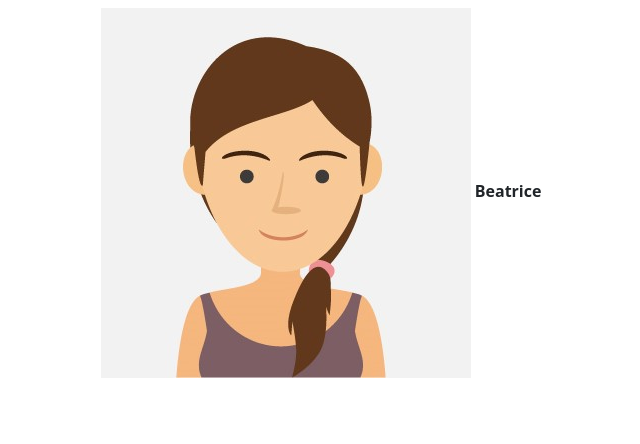
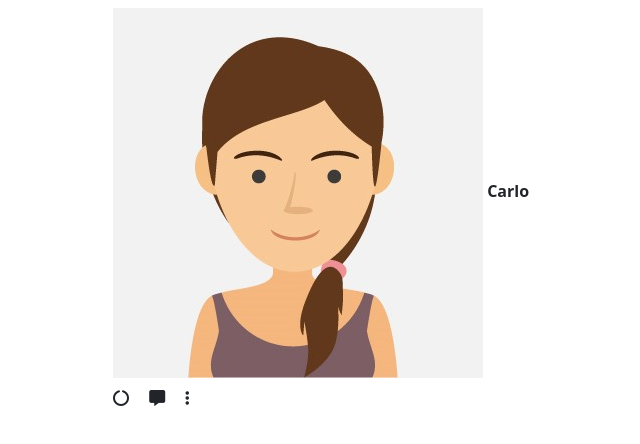
Before and after one commit to Carlo1891/vue-boolzapp, a plain HTML site: page index.html in a window 1280 px wide. Shown: the whole page, without its empty margins (319-959 px from the left). Drawn offline with nearby package versions, Linux system fonts and the light colour scheme.

Commit message:
icone utenti

```diff
--- a/index.html
+++ b/index.html
@@ -11,15 +11,28 @@
     </head>
 
     <body>
+
         <div id="app" class="background d-flex align-items-center justify-content-center">
             <div class="box-container d-flex">
                 <aside class="sidebar overflow-hidden d-flex flex-column">
+
                     <section class="p-2 d-flex justify-content-between align-items-center">
                         <div>
+
                             <img class="avatar-image" src="img/avatar_io.jpg" alt="Avatar utente"/>
-                            <p class="fw-bold d-inline">Beatrice</p>
-                          </div>
+                            <p class="fw-bold d-inline">Carlo</p>
+
+                        </div>
                     </section>
+
+                    <div class="icons">
+
+                        <i class="px-2 fas fa-circle-notch"></i>
+                        <i class="px-2 fas fa-comment-alt"></i>
+                        <i class="px-2 fas fa-ellipsis-v"></i>
+
+                    </div>
+
                 </aside>
             </div>
         </div>
```
